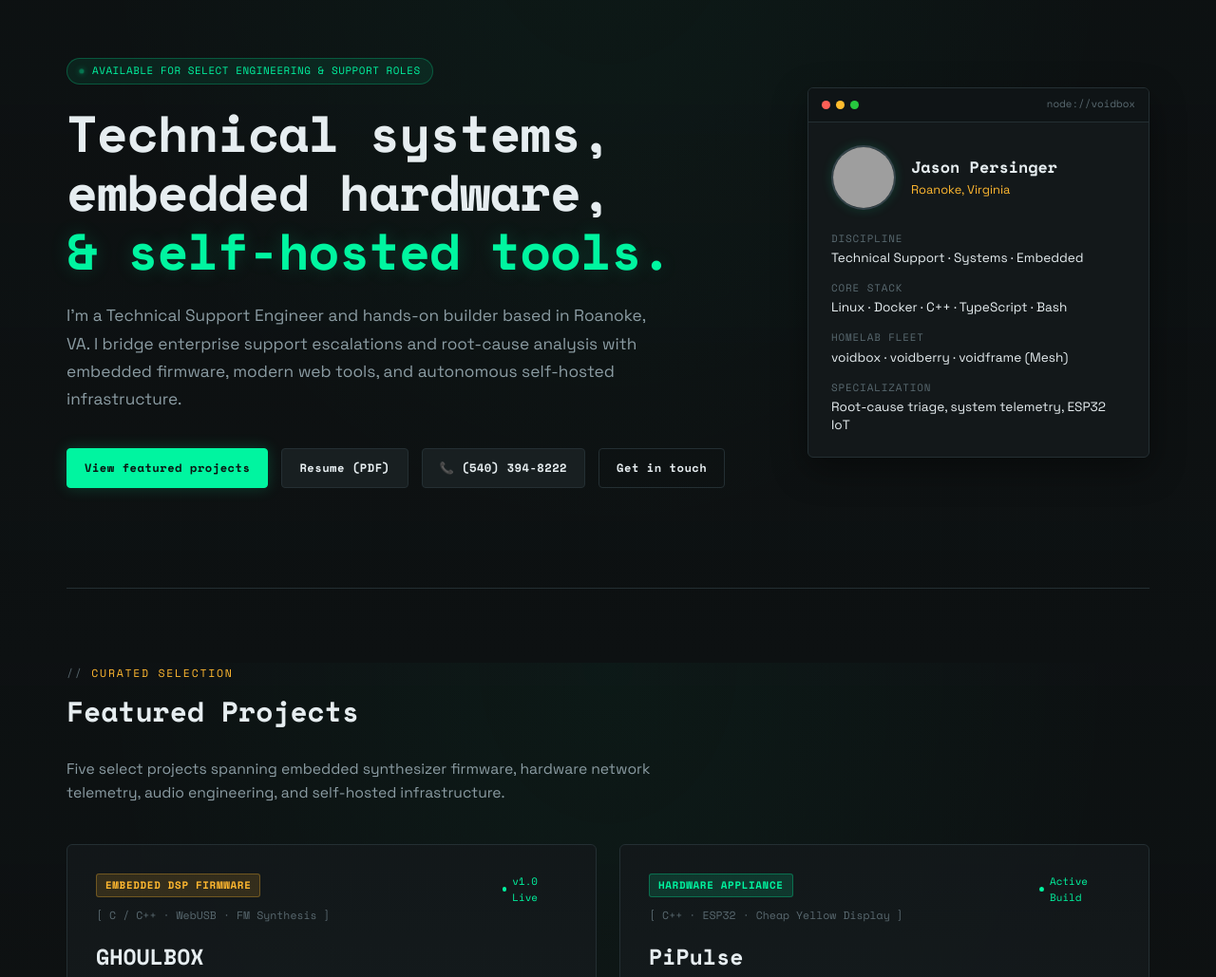
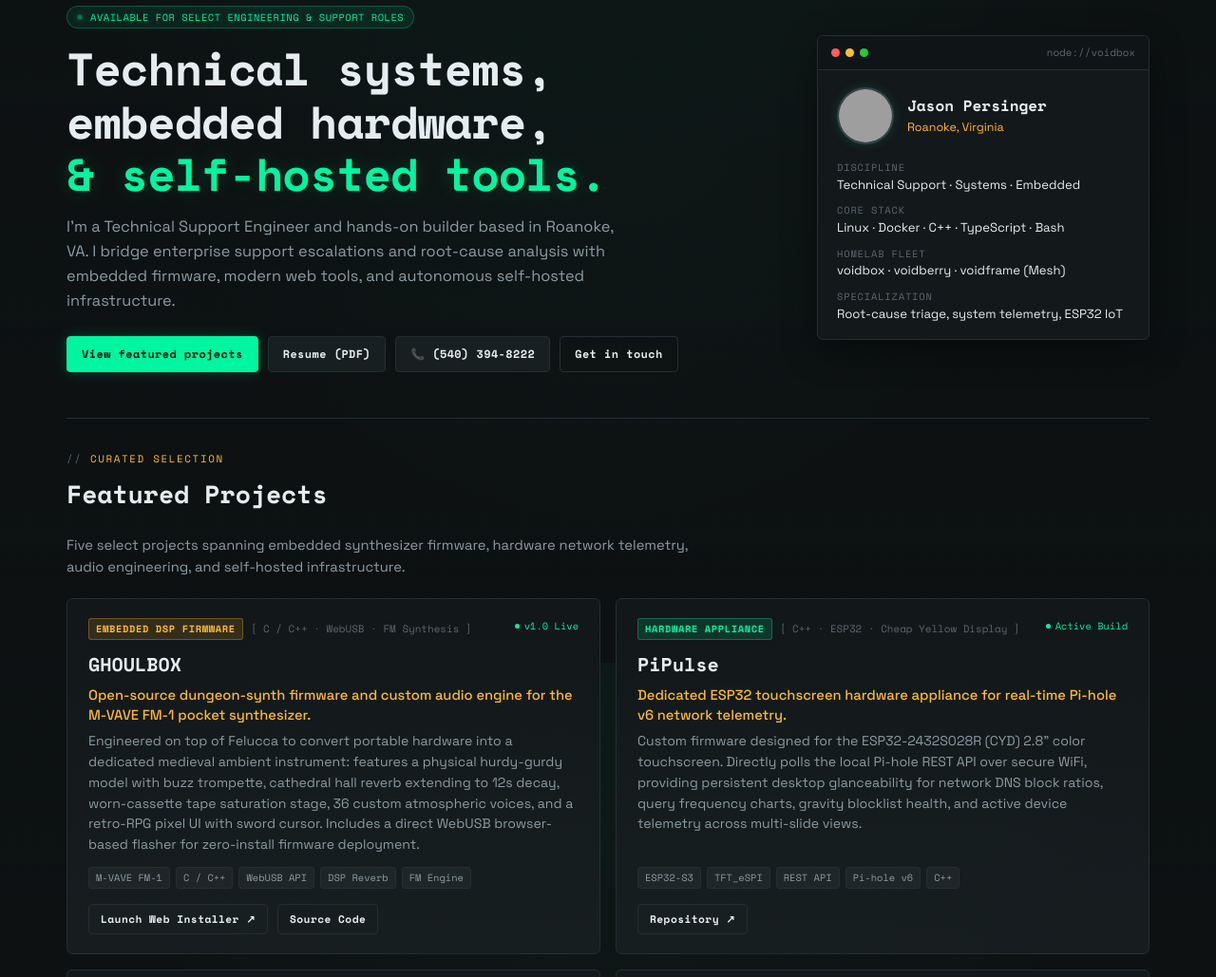
Before and after one commit to jasonpersinger/jasonpersinger.github.io, a plain HTML site: page index.html in a window 1280 px wide. Shown: the part 102-1131 px from the top of the page at 95% size. Drawn offline with nearby package versions, Linux system fonts and the light colour scheme; grey boxes are pictures that could not be loaded.

Commit message:
style: tighten layout spacing and padding across portfolio

```diff
--- a/styles.css
+++ b/styles.css
@@ -112,15 +112,15 @@ main {
   display: inline-flex;
   align-items: center;
   gap: 8px;
-  padding: 4px 12px;
+  padding: 3px 10px;
   border-radius: 999px;
   background: rgba(0, 245, 160, 0.08);
   border: 1px solid rgba(0, 245, 160, 0.25);
   font-family: var(--font-mono);
-  font-size: 0.68rem;
+  font-size: 0.65rem;
   letter-spacing: 0.05em;
   color: var(--accent-emerald);
-  margin-bottom: 20px;
+  margin-bottom: 14px;
 }
 
 .status-dot {
@@ -139,21 +139,20 @@ main {
 
 /* ── HERO SECTION ── */
 .hero {
-  min-height: calc(90vh - 64px);
   display: grid;
-  grid-template-columns: minmax(0, 1.25fr) 360px;
+  grid-template-columns: minmax(0, 1.25fr) 350px;
   align-items: center;
-  gap: 56px;
-  padding: 64px 0 72px;
+  gap: 40px;
+  padding: 40px 0 48px;
 }
 
 .eyebrow {
   font-family: var(--font-mono);
-  font-size: 0.72rem;
+  font-size: 0.68rem;
   letter-spacing: 0.15em;
   text-transform: uppercase;
   color: var(--accent-amber);
-  margin-bottom: 8px;
+  margin-bottom: 6px;
 }
 .eyebrow::before {
   content: '// ';
@@ -162,12 +161,12 @@ main {
 
 h1 {
   font-family: var(--font-mono);
-  font-size: clamp(2rem, 4.2vw, 3.4rem);
+  font-size: clamp(1.85rem, 3.8vw, 3rem);
   font-weight: 700;
   line-height: 1.15;
   letter-spacing: -0.02em;
   color: var(--text-main);
-  margin-bottom: 24px;
+  margin-bottom: 16px;
 }
 
 h1 .highlight {
@@ -176,17 +175,17 @@ h1 .highlight {
 }
 
 .intro {
-  max-width: 620px;
-  font-size: 1.08rem;
-  line-height: 1.7;
+  max-width: 600px;
+  font-size: 1.02rem;
+  line-height: 1.6;
   color: var(--text-muted);
 }
 
 .hero-actions {
   display: flex;
-  gap: 14px;
+  gap: 10px;
   flex-wrap: wrap;
-  margin-top: 36px;
+  margin-top: 24px;
 }
 
 /* ── BUTTONS ── */
@@ -195,11 +194,11 @@ h1 .highlight {
   align-items: center;
   justify-content: center;
   gap: 8px;
-  min-height: 42px;
-  padding: 0 18px;
+  min-height: 38px;
+  padding: 0 15px;
   border-radius: 4px;
   font-family: var(--font-mono);
-  font-size: 0.76rem;
+  font-size: 0.74rem;
   font-weight: 700;
   letter-spacing: 0.04em;
   cursor: pointer;
@@ -277,19 +276,19 @@ h1 .highlight {
 }
 
 .profile-card-body {
-  padding: 24px;
+  padding: 18px 20px;
 }
 
 .profile-header {
   display: flex;
   align-items: center;
-  gap: 16px;
-  margin-bottom: 22px;
+  gap: 14px;
+  margin-bottom: 16px;
 }
 
 .avatar {
-  width: 68px;
-  height: 68px;
+  width: 60px;
+  height: 60px;
   border-radius: 50%;
   border: 2px solid var(--border-glow);
   box-shadow: 0 0 12px rgba(0, 245, 160, 0.15);
@@ -298,72 +297,72 @@ h1 .highlight {
 .profile-name {
   font-family: var(--font-mono);
   font-weight: 700;
-  font-size: 1.05rem;
+  font-size: 1rem;
   color: var(--text-main);
 }
 
 .profile-meta {
-  font-size: 0.8rem;
+  font-size: 0.78rem;
   color: var(--accent-amber);
 }
 
 .stats {
   margin: 0;
   display: grid;
-  gap: 14px;
+  gap: 10px;
 }
 
 .stats dt {
   font-family: var(--font-mono);
-  font-size: 0.68rem;
+  font-size: 0.65rem;
   text-transform: uppercase;
   letter-spacing: 0.08em;
   color: var(--text-dim);
 }
 
 .stats dd {
-  margin: 2px 0 0;
-  font-size: 0.85rem;
+  margin: 1px 0 0;
+  font-size: 0.82rem;
   color: var(--text-main);
-  line-height: 1.4;
+  line-height: 1.35;
 }
 
 /* ── SECTION HEADER ── */
 .section {
-  padding: 80px 0;
+  padding: 34px 0;
   border-top: 1px solid var(--border-subtle);
 }
 
 .section-heading {
-  margin-bottom: 40px;
+  margin-bottom: 20px;
 }
 
 .section-heading h2 {
   font-family: var(--font-mono);
-  font-size: 1.85rem;
+  font-size: 1.65rem;
   font-weight: 700;
   color: var(--text-main);
 }
 
 .section-subtitle {
-  max-width: 680px;
+  max-width: 660px;
   color: var(--text-muted);
-  font-size: 0.98rem;
-  margin-top: 8px;
+  font-size: 0.92rem;
+  margin-top: 6px;
 }
 
 /* ── FEATURED PROJECTS GRID ── */
 .project-grid {
   display: grid;
   grid-template-columns: repeat(2, 1fr);
-  gap: 24px;
+  gap: 16px;
 }
 
 .project-card {
   background: var(--bg-surface);
   border: 1px solid var(--border-subtle);
   border-radius: 6px;
-  padding: 30px;
+  padding: 20px 22px;
   display: flex;
   flex-direction: column;
   transition: all 0.2s ease;
@@ -386,22 +385,22 @@ h1 .highlight {
   display: flex;
   align-items: flex-start;
   justify-content: space-between;
-  gap: 12px;
-  margin-bottom: 16px;
+  gap: 10px;
+  margin-bottom: 10px;
 }
 
 .project-meta-strip {
   display: flex;
   flex-wrap: wrap;
-  gap: 10px;
+  gap: 8px;
   align-items: center;
 }
 
 .project-badge {
   font-family: var(--font-mono);
-  font-size: 0.68rem;
+  font-size: 0.65rem;
   font-weight: 700;
-  padding: 3px 9px;
+  padding: 2px 7px;
   border-radius: 3px;
   text-transform: uppercase;
   letter-spacing: 0.06em;
@@ -439,17 +438,17 @@ h1 .highlight {
 
 .project-tag {
   font-family: var(--font-mono);
-  font-size: 0.72rem;
+  font-size: 0.68rem;
   color: var(--text-dim);
 }
 
 .project-status {
   font-family: var(--font-mono);
-  font-size: 0.68rem;
+  font-size: 0.65rem;
   color: var(--accent-emerald);
   display: flex;
   align-items: center;
-  gap: 6px;
+  gap: 5px;
 }
 .project-status::before {
   content: '';
@@ -461,25 +460,25 @@ h1 .highlight {
 
 .project-card h3 {
   font-family: var(--font-mono);
-  font-size: 1.45rem;
+  font-size: 1.25rem;
   font-weight: 700;
   color: var(--text-main);
-  margin-bottom: 12px;
+  margin-bottom: 6px;
 }
 
 .project-lead {
-  font-size: 1rem;
+  font-size: 0.92rem;
   font-weight: 500;
   color: var(--accent-amber);
-  margin-bottom: 12px;
-  line-height: 1.5;
+  margin-bottom: 6px;
+  line-height: 1.45;
 }
 
 .project-desc {
-  font-size: 0.92rem;
+  font-size: 0.88rem;
   color: var(--text-muted);
-  line-height: 1.6;
-  margin-bottom: 20px;
+  line-height: 1.55;
+  margin-bottom: 12px;
   flex-grow: 1;
 }
 
@@ -495,30 +494,30 @@ h1 .highlight {
 .project-tech-pills {
   display: flex;
   flex-wrap: wrap;
-  gap: 8px;
-  margin-bottom: 24px;
+  gap: 6px;
+  margin-bottom: 16px;
 }
 
 .project-tech-pills span {
   font-family: var(--font-mono);
-  font-size: 0.68rem;
+  font-size: 0.65rem;
   color: var(--text-muted);
   background: rgba(255, 255, 255, 0.04);
   border: 1px solid var(--border-subtle);
-  padding: 2px 8px;
+  padding: 2px 7px;
   border-radius: 3px;
 }
 
 .project-links {
   display: flex;
-  gap: 12px;
+  gap: 10px;
   flex-wrap: wrap;
 }
 
 .action-btn {
-  font-size: 0.72rem;
-  min-height: 36px;
-  padding: 0 14px;
+  font-size: 0.7rem;
+  min-height: 32px;
+  padding: 0 12px;
 }
 .action-btn.secondary {
   background: transparent;
@@ -528,27 +527,27 @@ h1 .highlight {
 /* ── EXPERIENCE SECTION ── */
 .experience-layout {
   display: grid;
-  grid-template-columns: 320px minmax(0, 1fr);
-  gap: 48px;
+  grid-template-columns: 300px minmax(0, 1fr);
+  gap: 32px;
   align-items: start;
 }
 
 .experience-lede {
-  font-size: 0.98rem;
+  font-size: 0.94rem;
   color: var(--text-muted);
-  line-height: 1.6;
-  margin-bottom: 24px;
+  line-height: 1.55;
+  margin-bottom: 16px;
 }
 
 .experience-cta {
   display: flex;
   flex-direction: column;
-  gap: 12px;
+  gap: 10px;
 }
 
 .timeline {
   list-style: none;
-  padding: 0 0 0 32px;
+  padding: 0 0 0 28px;
   margin: 0;
   position: relative;
 }
@@ -565,7 +564,7 @@ h1 .highlight {
 
 .timeline-item {
   position: relative;
-  margin-bottom: 36px;
+  margin-bottom: 24px;
 }
 .timeline-item:last-child {
   margin-bottom: 0;
@@ -574,7 +573,7 @@ h1 .highlight {
 .timeline-item::before {
   content: '';
   position: absolute;
-  left: -32px;
+  left: -28px;
   top: 4px;
   width: 14px;
   height: 14px;
@@ -588,38 +587,38 @@ h1 .highlight {
   display: flex;
   align-items: center;
   gap: 10px;
-  margin-bottom: 6px;
+  margin-bottom: 4px;
   font-family: var(--font-mono);
 }
 
 .timeline-dates {
-  font-size: 0.76rem;
+  font-size: 0.72rem;
   font-weight: 700;
   color: var(--accent-emerald);
   background: rgba(0, 245, 160, 0.08);
   border: 1px solid rgba(0, 245, 160, 0.22);
-  padding: 2px 8px;
+  padding: 2px 7px;
   border-radius: 3px;
   letter-spacing: 0.04em;
 }
 
 .timeline-loc {
-  font-size: 0.72rem;
+  font-size: 0.7rem;
   color: var(--text-dim);
 }
 
 .timeline-content h3 {
   font-family: var(--font-mono);
-  font-size: 1.12rem;
+  font-size: 1.08rem;
   color: var(--text-main);
-  margin-top: 6px;
-  margin-bottom: 8px;
+  margin-top: 4px;
+  margin-bottom: 6px;
 }
 
 .timeline-content p {
-  font-size: 0.93rem;
+  font-size: 0.9rem;
   color: var(--text-muted);
-  line-height: 1.65;
+  line-height: 1.55;
   margin: 0;
 }
 
@@ -627,14 +626,14 @@ h1 .highlight {
 .homelab-grid {
   display: grid;
   grid-template-columns: repeat(3, 1fr);
-  gap: 20px;
+  gap: 14px;
 }
 
 .node-card {
   background: var(--bg-surface);
   border: 1px solid var(--border-subtle);
   border-radius: 6px;
-  padding: 24px;
+  padding: 18px 20px;
   display: flex;
   flex-direction: column;
 }
@@ -708,14 +707,14 @@ h1 .highlight {
 .social-grid {
   display: grid;
   grid-template-columns: repeat(2, 1fr);
-  gap: 18px;
+  gap: 12px;
 }
 
 .social-card {
   display: flex;
   align-items: center;
-  gap: 18px;
-  padding: 22px 24px;
+  gap: 14px;
+  padding: 14px 18px;
   background: var(--bg-surface);
   border: 1px solid var(--border-subtle);
   border-radius: 6px;
@@ -734,8 +733,8 @@ h1 .highlight {
   display: flex;
   align-items: center;
   justify-content: center;
-  width: 42px;
-  height: 42px;
+  width: 36px;
+  height: 36px;
   border-radius: 6px;
   background: rgba(255, 255, 255, 0.04);
   border: 1px solid var(--border-subtle);
@@ -758,14 +757,14 @@ h1 .highlight {
 .social-card-body {
   display: flex;
   flex-direction: column;
-  gap: 3px;
+  gap: 2px;
   flex-grow: 1;
   min-width: 0;
 }
 
 .social-platform {
   font-family: var(--font-mono);
-  font-size: 0.74rem;
+  font-size: 0.7rem;
   font-weight: 700;
   text-transform: uppercase;
   letter-spacing: 0.08em;
@@ -774,7 +773,7 @@ h1 .highlight {
 
 .social-handle {
   font-family: var(--font-mono);
-  font-size: 0.95rem;
+  font-size: 0.9rem;
   font-weight: 700;
   color: var(--text-main);
   white-space: nowrap;
@@ -783,13 +782,13 @@ h1 .highlight {
 }
 
 .social-desc {
-  font-size: 0.82rem;
+  font-size: 0.78rem;
   color: var(--text-muted);
 }
 
 .social-arrow {
   font-family: var(--font-mono);
-  font-size: 1.1rem;
+  font-size: 1rem;
   color: var(--text-dim);
   transition: transform 0.15s ease, color 0.15s ease;
 }
@@ -801,8 +800,8 @@ h1 .highlight {
 /* ── FOOTER ── */
 .site-footer {
   border-top: 1px solid var(--border-subtle);
-  padding: 36px 0;
-  margin-top: 60px;
+  padding: 24px 0;
+  margin-top: 36px;
 }
 
 .footer-inner {
```
